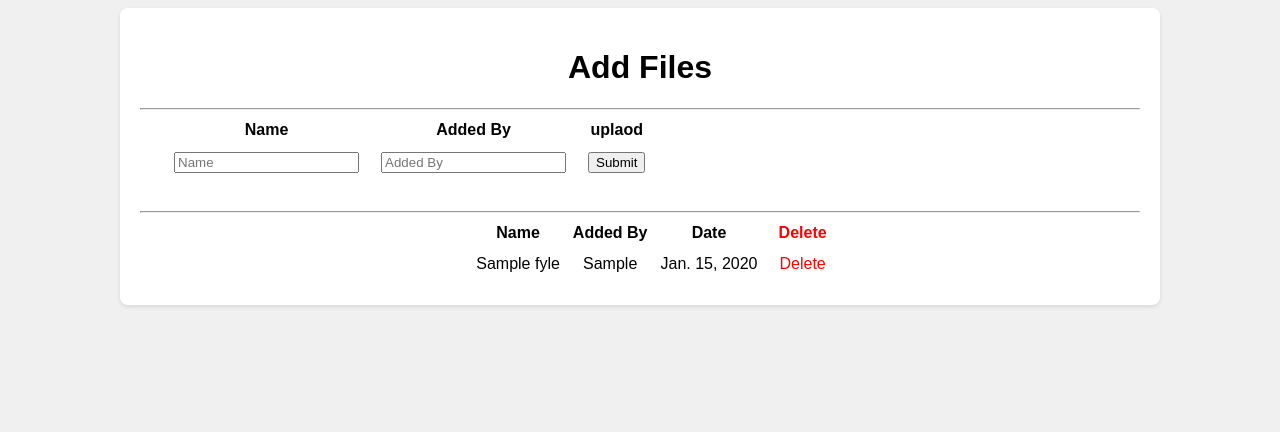
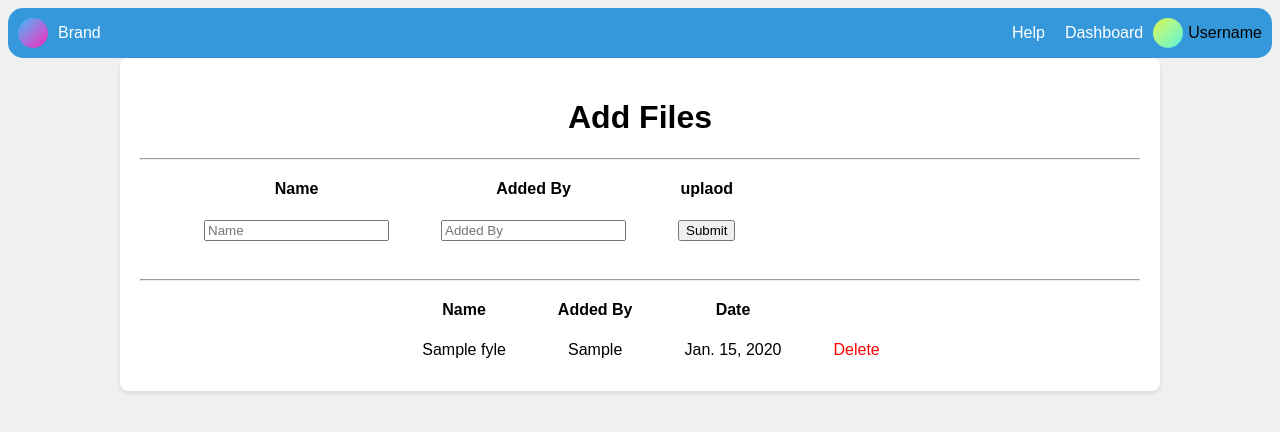
Before and after one commit to smanikantam/csrg, a Django app: page / in a window 1280 px wide. Shown: the top 432 px of the page. Run offline with Django 4.2, Linux system fonts and the light colour scheme; tables that the repository leaves empty hold one stand-in row (values such as "Sample post").

Commit message:
changed the index page and few same

```diff
--- a/backend/settings.py
+++ b/backend/settings.py
@@ -87,7 +87,7 @@ DATABASES = {
     }
 }
 
-DATABASES["default"]=dj_database_url.config()
+# DATABASES["default"]=dj_database_url.config()
 
 
 
--- a/backend/urls.py
+++ b/backend/urls.py
@@ -23,3 +23,4 @@ urlpatterns = [
     path('admin/', admin.site.urls),
 
 ]
+urlpatterns+=static(settings.MEDIA_URL,document_root=settings.MEDIA_ROOT)
--- a/backend/wsgi.py
+++ b/backend/wsgi.py
@@ -13,4 +13,4 @@ from django.core.wsgi import get_wsgi_application
 
 os.environ.setdefault('DJANGO_SETTINGS_MODULE', 'backend.settings')
 
-app = get_wsgi_application()
+application = get_wsgi_application()
--- a/templates/index.html
+++ b/templates/index.html
@@ -7,6 +7,81 @@
         body {
             font-family: Arial, sans-serif;
             background-color: #f0f0f0;
+        }
+        /* Style for the navigation bar */
+        .navbar {
+            display: flex;
+            justify-content: space-between;
+            align-items: center;
+            background-color: #3498db; /* Choose your own color */
+            padding: 10px;
+            border-radius: 15px;
+        }
+
+        .navbar .brand {
+            display: flex;
+            align-items: center;
+            color: #fff;
+            text-decoration: none;
+        }
+
+        .navbar .brand img {
+            width: 30px; /* Adjust the image size */
+            height: 30px; /* Adjust the image size */
+            border-radius: 50%;
+            margin-right: 10px;
+        }
+
+        .navbar .menu {
+            display: flex;
+            align-items: center;
+        }
+
+        .navbar .menu .profile {
+            display: flex;
+            align-items: center;
+            cursor: pointer;
+            position: relative;
+        }
+
+        .navbar .menu .profile img {
+            width: 30px; /* Adjust the image size */
+            height: 30px; /* Adjust the image size */
+            border-radius: 50%;
+            margin-right: 5px;
+        }
+
+        .navbar .menu .profile .menu-dropdown {
+            display: none;
+            position: absolute;
+            background-color: #3498db; /* Choose your own color */
+            border-radius: 5px;
+            padding: 5px;
+            top: 100%; /* Position the dropdown below */
+            left: 0;
+            z-index: 1; /* Ensure it's on top of other content */
+        }
+
+        .navbar .menu .profile:hover .menu-dropdown {
+            display: block;
+        }
+
+        /* Style for the menu items in the dropdown */
+        .navbar .menu .profile .menu-dropdown a {
+            display: block;
+            color: #fff;
+            text-decoration: none;
+            margin: 5px 0;
+        }
+
+        .navbar .menu .profile .menu-dropdown a i {
+            margin-right: 5px;
+        }
+
+        .navbar .menu a {
+            text-decoration: none;
+            color: #fff; /* Set link color */
+            margin: 0 10px; /* Add spacing between menu items */
         }
         .container {
             max-width: 1000px;
@@ -28,9 +103,6 @@
             border-radius: 4px;
             background-color: #fff;
         }
-        .task input[type="checkbox"] {
-            margin-right: 10px;
-        }
         .task .task-text {
             flex: 1;
         }
@@ -38,15 +110,43 @@
             color: red;
             cursor: pointer;
         }
-        td {
+        td{
 			text-align: center;
-			padding: 10px;
+            padding: 10px;
+			padding-right: 40px;
+		}
+        th{
+			text-align: center;
+            padding: 10px;
+			padding-right: 40px;
 		}
     </style>
 </head>
 <body>
+    <div class="navbar">
+        <a class="brand" href="#">
+            <img src="/media/usr1.jpg" alt="Brand Logo">
+            Brand
+        </a>
+        <div class="menu">
+            <a href="#">Help</a>
+            <a href="#">Dashboard</a>
+            <div class="profile">
+                <img src="/media/usr2.jpg" alt="User Profile">
+                <span>Username</span>
+                <div class="menu-dropdown">
+                    <a href="#"><i class="fa fa-user"></i> Account Details</a>
+                    <a href="#"><i class="fa fa-paint-brush"></i> Change Theme</a>
+                    <a href="#"><i class="fa fa-sign-out"></i> Logout</a>
+                </div>
+            </div>
+        </div>
+    </div>
     <div class="container">
         <h1>Add Files</h1>
+        <div class="tasks">
+            <!-- Tasks will be dynamically added here -->
+        </div>
         <table>
             <th>
                 <th>Name</th>
@@ -71,7 +171,10 @@
 
         <br>
         <hr>
-
+        <!-- <div class="add-task">
+            <input type="text" id="newTask" placeholder="Enter a new task">
+            <button id="addTaskBtn">Add Task</button>
+        </div> -->
         <div style="align-items: center;">
             <center>
                 <table style="align-items: center;">
@@ -79,7 +182,7 @@
                         <th>Name</th>
                         <th>Added By</th>
                         <th>Date</th>
-                        <th style="color: red;">Delete</th>
+                        <th></th>
                     </th>
                     <div class="entries">
                         {% for name,addby,date in data%}
```
Also changed, not shown: home/migrations/0003_remove_fyles_file_remove_fyles_file_size.py (added), media/df.jpg (added), media/media/df.jpg (added), media/media/usr1.jpg (added), media/media/usr2.jpg (added), media/usr1.jpg (added), media/usr2.jpg (added), 1 other file.
